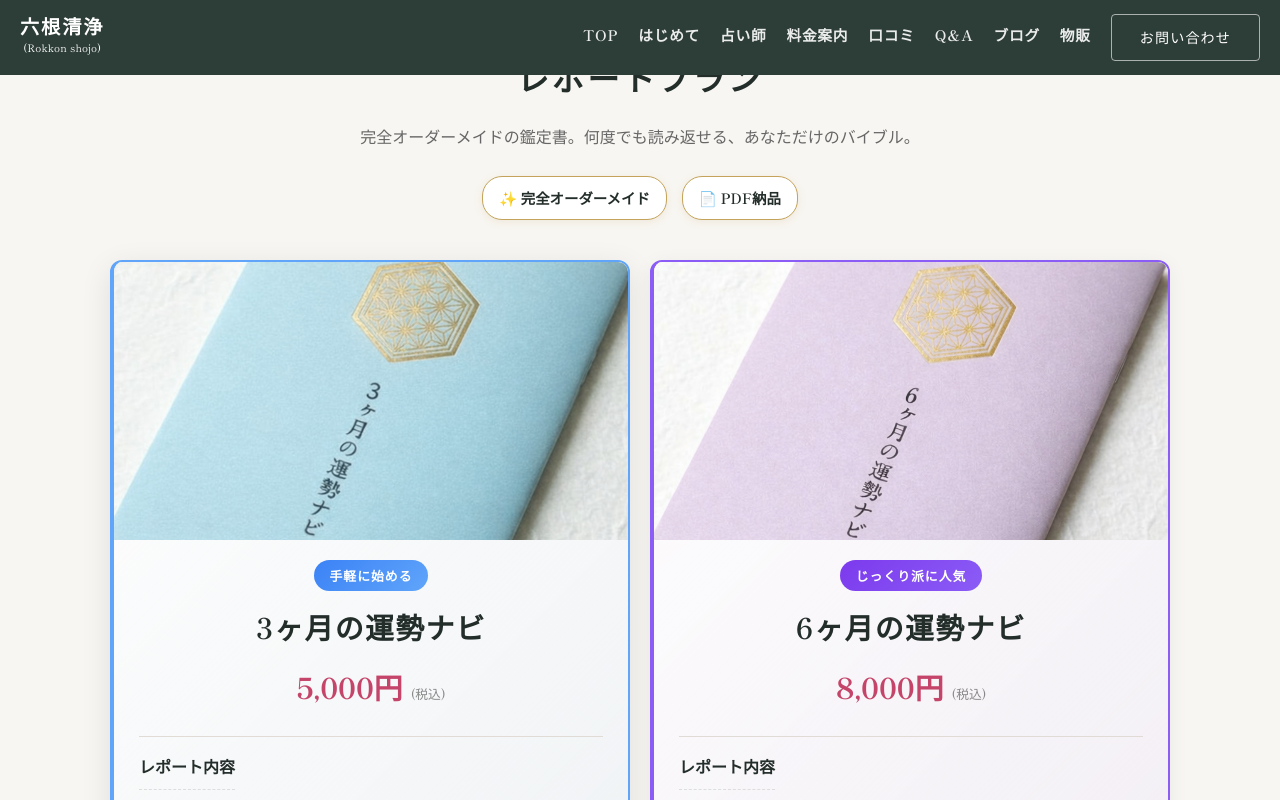
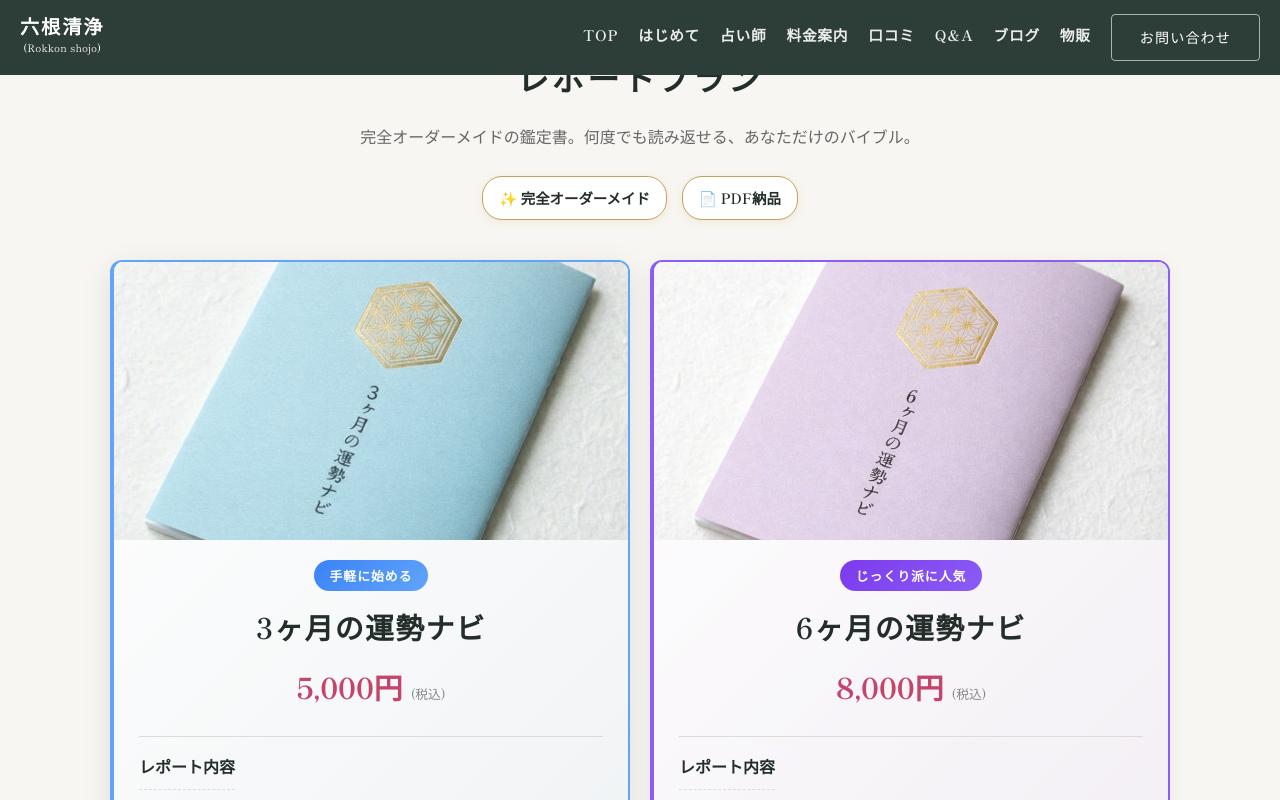
Before and after one commit to haseatsu114514-dot/uranai_rokkon, a website: page pricing.html in a window 1280 px wide. In both pictures the pointer is over the picture 371 px from the left and 2388 px from the top of the page. Shown: the part 1988-2788 px from the top of the page. Drawn offline with Linux system fonts and the light colour scheme; no server answers.

Commit message:
Adjust image scale to 1.0 (no zoom)

```diff
--- a/css/pricing.css
+++ b/css/pricing.css
@@ -88,13 +88,12 @@
     width: 100%;
     height: 100%;
     object-fit: cover;
-    transform: scale(1.2);
-    /* 右下の星が隠れるように拡大 */
+    /* transform: scale(1.2); 削除：引きにするため */
     transition: transform 0.5s;
 }
 
 .course-card:hover .course-image {
-    transform: scale(1.25);
+    transform: scale(1.05);
 }
 
 .course-card:hover {
```
